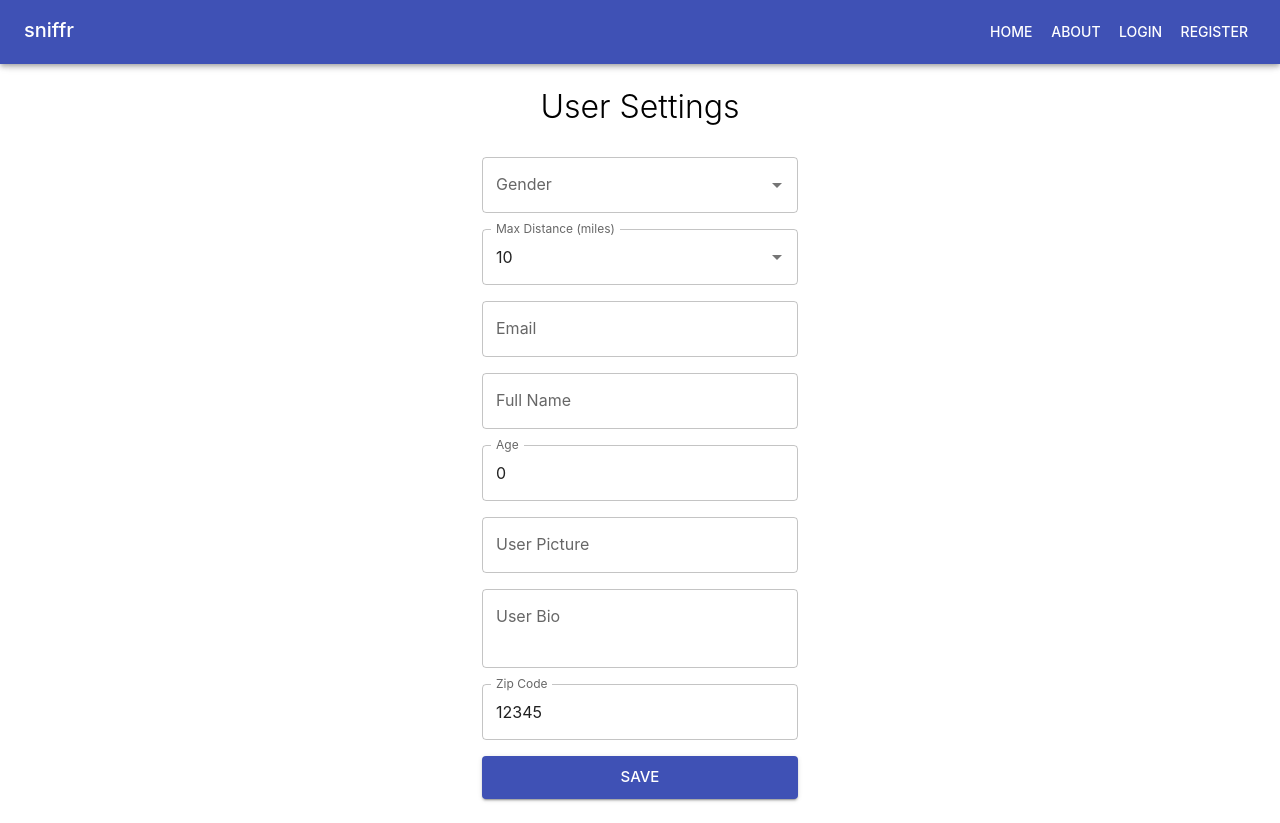
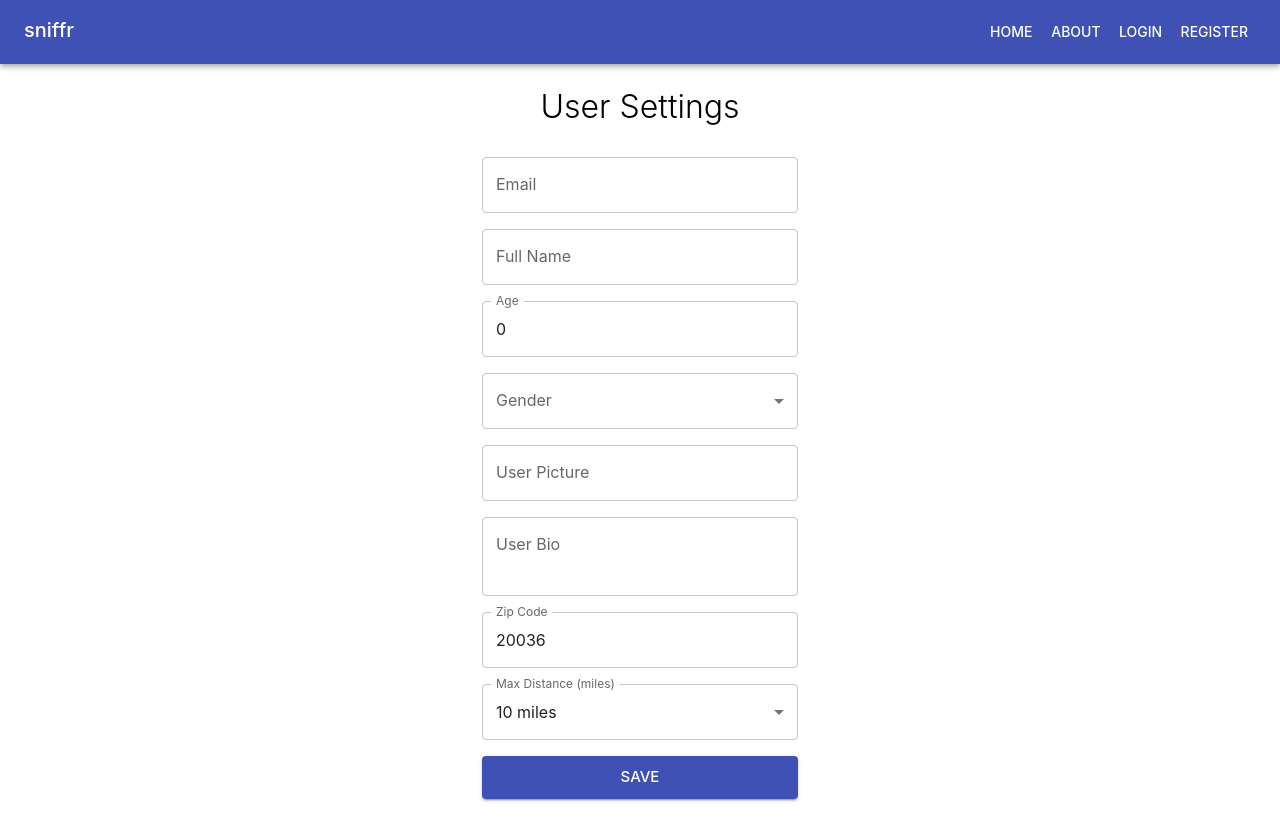
Before and after one commit to nerd-out/sniffr-fe, a React (Create React App) app: page /user-settings in a window 1280 px wide. Built offline with nearby package versions, Linux system fonts and the light colour scheme.

Commit message:
wip: Selection boxes are now functional.

```diff
--- a/src/pages/UserSettingsPage/UserSettingsPage.tsx
+++ b/src/pages/UserSettingsPage/UserSettingsPage.tsx
@@ -1,5 +1,4 @@
 import {
-  Autocomplete,
   Box,
   Button,
   FormControl,
@@ -34,7 +33,7 @@ const UserSettingsPage: React.FC = (): React.ReactElement => {
       user_pic: '',
       user_bio: '',
       max_distance: 10,
-      zipcode: 12345
+      zipcode: 20036
     }
   });
 
@@ -78,63 +77,6 @@ const UserSettingsPage: React.FC = (): React.ReactElement => {
         }}
       >
         <form onSubmit={handleSubmit(values => console.log(values))}>
-          <Controller // FIXME: must send value
-            name="gender"
-            control={control}
-            render={({
-              field: { ref, onChange, onBlur, value, name },
-              fieldState: { isTouched, isDirty, error },
-              formState
-            }) => {
-              console.log('Gender value', value);
-              return (
-                <Autocomplete
-                  id="gender"
-                  options={genderOptions}
-                  value={value}
-                  onChange={(event, values) => onChange(values)}
-                  sx={{ mb: 2, width: '100%' }}
-                  renderInput={(params: any) => (
-                    <TextField {...params} label="Gender" />
-                  )}
-                  // value={value}
-                  // onChange={(event: any, newValue: string | null) => {
-                />
-              );
-            }}
-          />
-          <Controller
-            name="max_distance"
-            control={control}
-            render={({
-              // params: any
-              field: { ref, onChange, onBlur, value, name },
-              fieldState: { isTouched, isDirty, error },
-              formState
-            }) => {
-              console.log('MaxDist', value);
-              return (
-                <Autocomplete
-                  id="max_distance"
-                  options={maxDistanceOptions}
-                  onBlur={onBlur}
-                  onChange={(event, values) => onChange(values)}
-                  value={value.toString()}
-                  sx={{ mb: 2, width: '100%' }}
-                  isOptionEqualToValue={(option, value) =>
-                    option.label === value.label
-                  }
-                  renderInput={(params: any) => (
-                    <TextField
-                      {...params}
-                      label="Max Distance (miles)"
-                      // inputRef={params.ref}
-                    />
-                  )}
-                />
-              );
-            }}
-          />
           <Controller
             control={control}
             name="email"
@@ -216,18 +158,27 @@ const UserSettingsPage: React.FC = (): React.ReactElement => {
             )}
             rules={{ required: true, min: 18 }}
           />
-          {/* TODO: Move Gender here */}
-          {/* <Controller
-              render={SingleSelect}
-              options={[{value: "yes", label: "no"},{value: "no", label: "yes"}]}
-              name="gender"
-              label="React Select material-ui gender"
-              SelectProps={{
-                isClearable: false,
-                isSearchable: true
-              }}
-              control={control}
-            /> */}
+          <Controller
+            name="gender"
+            control={control}
+            render={({ field }) => {
+              return (
+                <TextField
+                  {...field}
+                  label="Gender"
+                  select
+                  sx={{ mb: 2, width: '100%' }}
+                  variant="outlined"
+                >
+                  {genderOptions.map(option => (
+                    <MenuItem key={option.value} value={option.value}>
+                      {option.label}
+                    </MenuItem>
+                  ))}
+                </TextField>
+              );
+            }}
+          />
           <Controller
             control={control}
             name="user_pic"
@@ -314,7 +265,27 @@ const UserSettingsPage: React.FC = (): React.ReactElement => {
               pattern: /^\d{5}(?:[-\s]\d{4})?$/
             }}
           />
-          {/* TODO: Move Max-distance here */}
+          <Controller
+            name="max_distance"
+            control={control}
+            render={({ field }) => (
+              <TextField
+                {...field}
+                label="Max Distance (miles)"
+                select
+                sx={{ mb: 2, width: '100%' }}
+                variant="outlined"
+                // inputProps={params.inputProps}
+                // inputRef={params.ref}
+              >
+                {maxDistanceOptions.map(option => (
+                  <MenuItem key={option.value} value={option.value}>
+                    {option.label}
+                  </MenuItem>
+                ))}
+              </TextField>
+            )}
+          />
           <Button
             variant="contained"
             fullWidth
```
